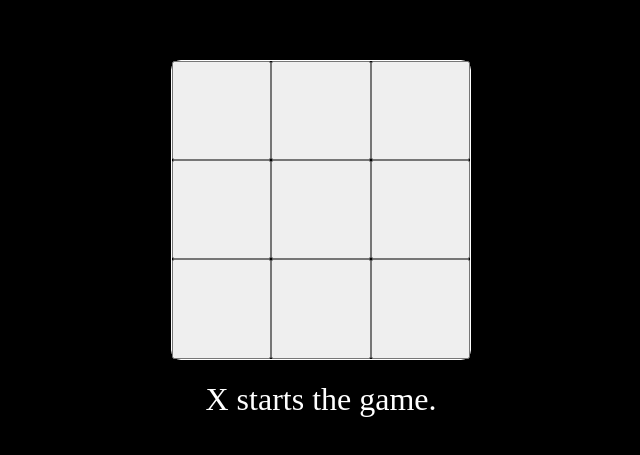
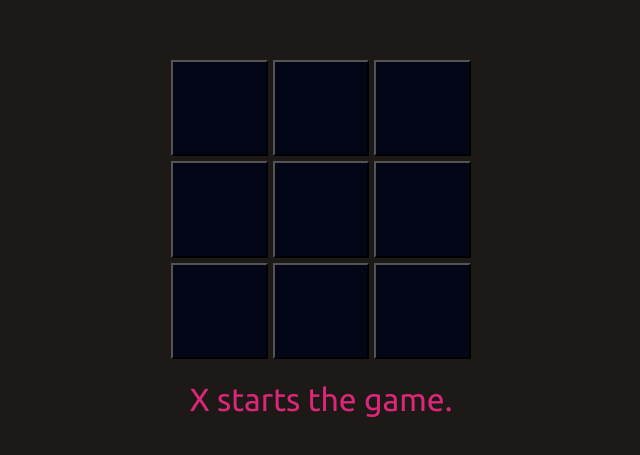
Before and after one commit to m4zin/Odin-TicTacToe, a plain HTML site: page index.html in a window 1280 px wide. Shown: the part 151-606 px from the top of the page, without its empty margins (319-959 px from the left). Drawn offline with Linux system fonts and the light colour scheme.

Commit message:
css: added more design.

```diff
--- a/css/styles.css
+++ b/css/styles.css
@@ -1,12 +1,22 @@
+@import url('https://fonts.googleapis.com/css2?family=Lato&family=Open+Sans&family=Roboto+Mono&family=Roboto+Slab:wght@300&family=Roboto:wght@300;400&family=Rubik&family=Ubuntu&display=swap');
+
 * {
     margin: 0;
     padding: 0;
     box-sizing: border-box;
+
+    font-family: 'Lato', sans-serif;
+    font-family: 'Open Sans', sans-serif;
+    font-family: 'Roboto', sans-serif;
+    font-family: 'Roboto Mono', monospace;
+    font-family: 'Roboto Slab', serif;
+    font-family: 'Rubik', sans-serif;
+    font-family: 'Ubuntu', sans-serif;
 }
 
 body {
     height: 100vh;
-    background-color: black;
+    background-color: #1c1917;
     display: grid;
     justify-content: center;
     align-items: center;
@@ -22,20 +32,20 @@ body {
 .play-board {
     height: 300px;
     width: 300px;
-    border: 1px solid white;
-    border-radius: 10px;
     display: grid;
     grid-template-columns: 1fr 1fr 1fr;
+    gap: 5px;
     grid-template-rows: 1fr 1fr 1fr;
 }
 
 .message {
-    color: white;
+    color: #db2777;
     text-align: center;
     font-size: 32px;
 }
 
 .game .play-board button {
+    background-color: #020617;
     font-size: 32px;
 }
 
@@ -49,4 +59,5 @@ body {
     height: 50px;
     width: 100px;
     font-size: 24px;
+    border-radius: 20px;
 }
--- a/scripts/index.js
+++ b/scripts/index.js
@@ -134,9 +134,6 @@ function playGame(arr) {
             inputFromPlayer(e, arr)
             // If it's a tie.
             if(clickedCount == 9 && (!winningPlayer)) {
-
-
-
                 message.innerHTML = 'Its a tie!'
                 addReloadBtn()
                 return
```
